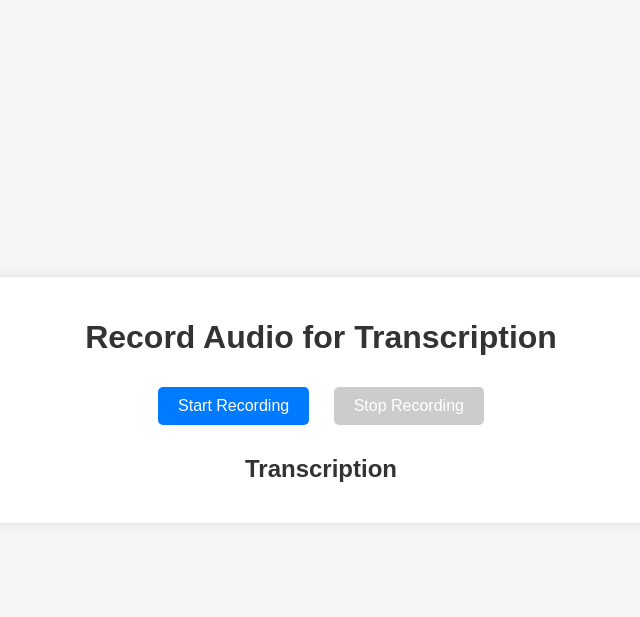
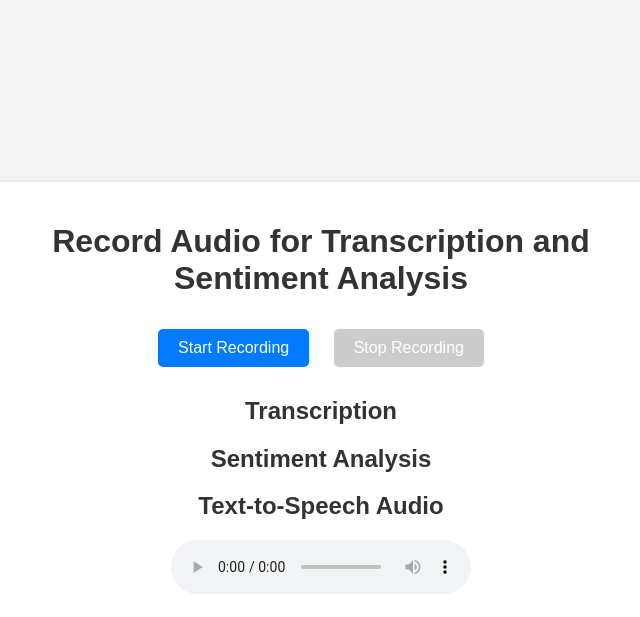
Before and after one commit to siddharth-k03/Groq-API-Transcription, a FastAPI app: page / in a window 1280 px wide. Shown: the top 617 px of the page, without its empty margins (319-959 px from the left). Run offline with FastAPI, Linux system fonts and the light colour scheme.

Commit message:
Initial commit

```diff
--- a/requirements.txt
+++ b/requirements.txt
@@ -4,3 +4,4 @@ pydub
 aiohttp
 python-multipart
 groq
+elevenlabs
--- a/server.py
+++ b/server.py
@@ -1,5 +1,6 @@
 import os
 import io
+import requests
 from fastapi import FastAPI, File, UploadFile, HTTPException, Request
 from fastapi.responses import JSONResponse, HTMLResponse
 from fastapi.staticfiles import StaticFiles
@@ -58,6 +59,26 @@ def analyze_sentiment(text):
     )
     return chat_completion.choices[0].message.content
 
+# Function to convert text to speech using ElevenLabs API
+def text_to_speech(text):
+    url = "https://api.elevenlabs.io/v1/text-to-speech/21m00Tcm4TlvDq8ikWAM"
+    headers = {
+        "Accept": "audio/mpeg",
+        "Content-Type": "application/json",
+        "xi-api-key": os.getenv("ELEVENLABS_API_KEY")
+    }
+    data = {
+        "text": text,
+        "model_id": "eleven_monolingual_v1",
+        "voice_settings": {
+            "stability": 0.5,
+            "similarity_boost": 0.5
+        }
+    }
+    response = requests.post(url, json=data, headers=headers)
+    response.raise_for_status()
+    return response.content
+
 # Endpoint to handle audio file uploads and transcription
 @app.post("/transcribe/")
 async def transcribe_audio_file(file: UploadFile = File(...)):
@@ -76,10 +97,19 @@ async def transcribe_audio_file(file: UploadFile = File(...)):
         # Perform sentiment analysis
         sentiment_result = analyze_sentiment(transcribed_text)
 
+        # Generate text-to-speech audio
+        tts_audio = text_to_speech(transcribed_text)
+
+        # Save the audio file to a temporary location
+        audio_path = "static/output.mp3"
+        with open(audio_path, 'wb') as f:
+            f.write(tts_audio)
+
         return JSONResponse(content={
             "transcription": transcribed_text,
             "segments": transcription.get('segments', []),
-            "sentiment": sentiment_result
+            "sentiment": sentiment_result,
+            "audio_url": f"/static/output.mp3"
         },
                             status_code=200)
     except Exception as e:
--- a/templates/index.html
+++ b/templates/index.html
@@ -1,18 +1,22 @@
 <!DOCTYPE html>
 <html>
 <head>
-    <title>Audio Transcription</title>
+    <title>Audio Transcription and Sentiment Analysis</title>
     <link rel="stylesheet" type="text/css" href="/static/styles.css">
 </head>
 <body>
     <div class="container">
-        <h1>Record Audio for Transcription</h1>
+        <h1>Record Audio for Transcription and Sentiment Analysis</h1>
         <div class="buttons">
             <button id="record-button">Start Recording</button>
             <button id="stop-button" disabled>Stop Recording</button>
         </div>
         <h2>Transcription</h2>
         <div id="transcription-result"></div>
+        <h2>Sentiment Analysis</h2>
+        <div id="sentiment-result"></div>
+        <h2>Text-to-Speech Audio</h2>
+        <audio id="tts-audio" controls></audio>
     </div>
 
     <script>
@@ -50,21 +54,17 @@
                 });
 
                 const result = await response.json();
-                const resultElement = document.getElementById('transcription-result');
+                const transcriptionElement = document.getElementById('transcription-result');
+                const sentimentElement = document.getElementById('sentiment-result');
+                const audioElement = document.getElementById('tts-audio');
 
                 if (response.ok) {
-                    resultElement.innerHTML += `
-                        <div class="transcription-segment">
-                            <p>${result.transcription}</p>
-                            <p class="sentiment">Sentiment: ${result.sentiment}</p>
-                        </div>
-                        <hr>`;
+                    transcriptionElement.innerHTML += `<div class="transcription-segment">${result.transcription}</div><hr>`;
+                    sentimentElement.innerHTML += `<div class="sentiment-segment">${result.sentiment}</div><hr>`;
+                    audioElement.src = result.audio_url;
+                    audioElement.load();
                 } else {
-                    resultElement.innerHTML += `
-                        <div class="transcription-segment">
-                            <p>Error: ${result.error}</p>
-                        </div>
-                        <hr>`;
+                    transcriptionElement.innerHTML += `<div class="transcription-segment">Error: ${result.error}</div><hr>`;
                 }
             };
         });
```
Also changed, not shown: README.md, 1 other file.
